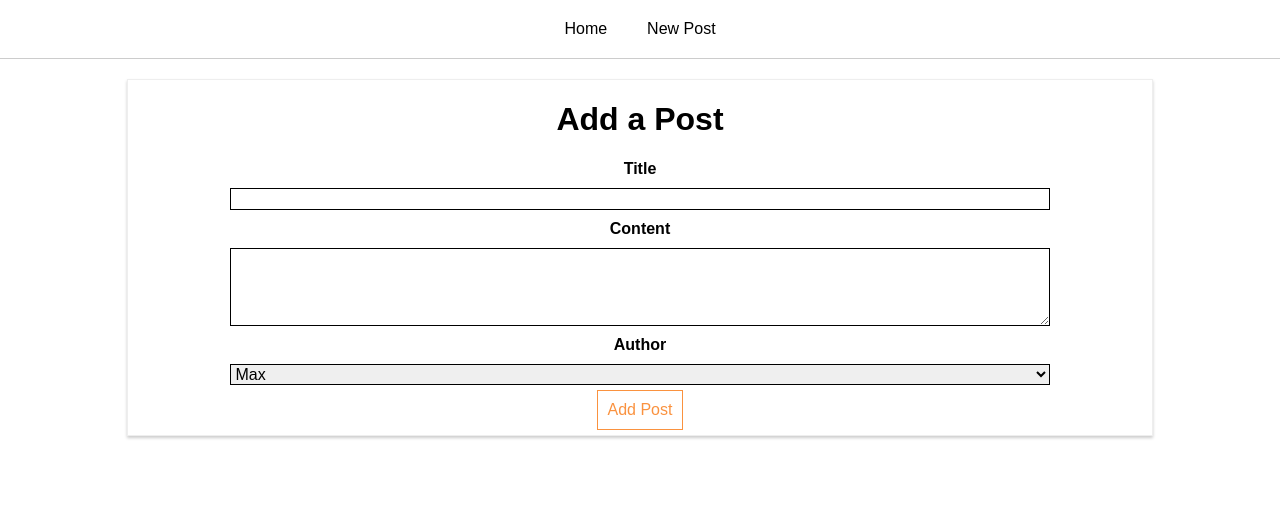
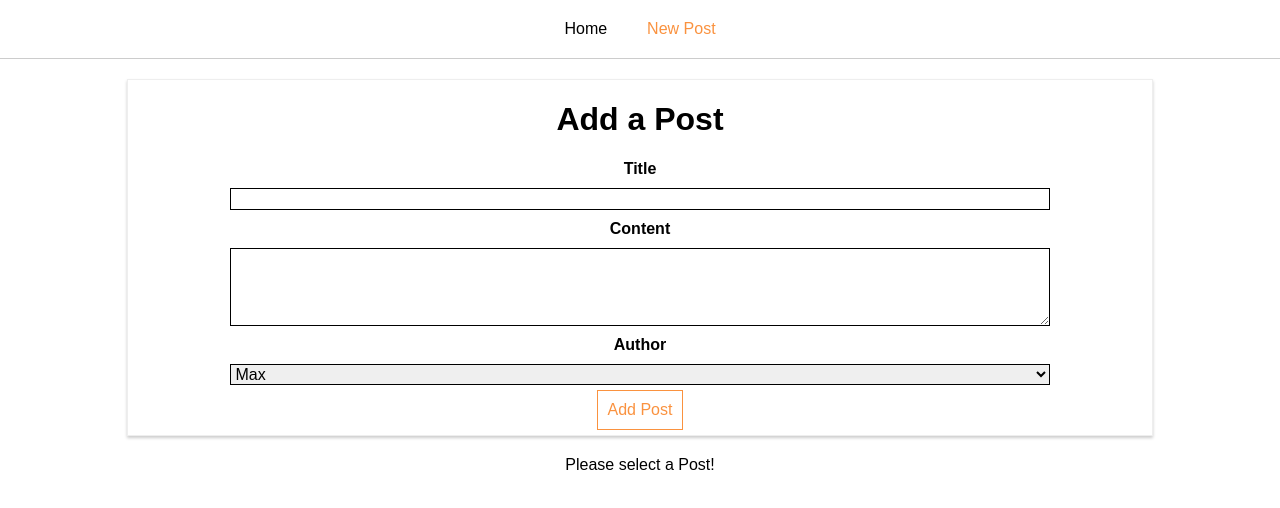
Before and after one commit to miguelsanchezio/Practice-React-Blog, a React (Create React App) app: page /new-post in a window 1280 px wide. Shown: the top 508 px of the page. Built offline with nearby package versions, Linux system fonts and the light colour scheme.

Commit message:
Added route parameters.

```diff
--- a/src/containers/Blog/Blog.css
+++ b/src/containers/Blog/Blog.css
@@ -19,6 +19,7 @@
 }
 
 .Blog a:hover,
-.Blog a:active {
+.Blog a:active,
+.Blog a.active {
     color: #fa923f;
 }
--- a/src/containers/Blog/Blog.js
+++ b/src/containers/Blog/Blog.js
@@ -1,9 +1,10 @@
 import React, { Component } from 'react';
-import { Route, Link } from 'react-router-dom';
+import { Route, NavLink } from 'react-router-dom';
 
 import './Blog.css';
 import Posts from './Posts/Posts';
 import NewPost from '../Blog/NewPost/NewPost';
+import FullPost from '../Blog/FullPost/FullPost';
 
 class Blog extends Component {
 	render () {
@@ -12,13 +13,18 @@
 				<header>
 					<nav>
 						<ul>
-							<li><Link to="/">Home</Link></li>
-							<li><Link to="/new-post">New Post</Link></li>
+							<li><NavLink to="/" exact>Home</NavLink></li>
+							<li><NavLink to={{
+								pathname: '/new-post',
+								hash: '#submit',
+								search: '?quick-submit=true'
+							}}>New Post</NavLink></li>
 						</ul>
 					</nav>
 				</header>
 				<Route path="/" exact component={Posts}/>
 				<Route path="/new-post" exact component={NewPost}/>
+				<Route path="/:id" exact component={FullPost}/>
 			</div>
 		);
 	}
--- a/src/containers/Blog/NewPost/NewPost.js
+++ b/src/containers/Blog/NewPost/NewPost.js
@@ -8,10 +8,6 @@
         title: '',
         content: '',
         author: 'Max'
-    }
-
-    componentDidMount() {
-        console.log(this.props);
     }
 
     postDataHandler = () => {
--- a/src/containers/Blog/Posts/Posts.js
+++ b/src/containers/Blog/Posts/Posts.js
@@ -1,5 +1,6 @@
 import React, { Component } from 'react';
 import axios from '../../../axios';
+import { Link } from 'react-router-dom';
 import Post from '../../../components/Post/Post';
 import './Posts.css';
 
@@ -9,7 +10,6 @@
   }
 
   componentDidMount() {
-    console.log(this.props);
 		axios.get('/posts')
 			.then(res => {
 				const posts = res.data.slice(0, 4);
@@ -35,11 +35,14 @@
     let posts = <p style={{textAlign: 'center'}}>There was an error loading the posts.</p>
 		if(!this.state.error) {
 			posts = this.state.posts.map(post => {
-				return <Post
-					key={post.id}
-					author={post.author}
-					title={post.title}
-					clicked={() => this.postSelectedHandler(post.id)}/>
+				return (
+          <Link to={'/' + post.id} key={post.id}>
+            <Post
+              author={post.author}
+              title={post.title}
+              clicked={() => this.postSelectedHandler(post.id)}/>
+          </Link>
+        );
 			});
     }
 
```
